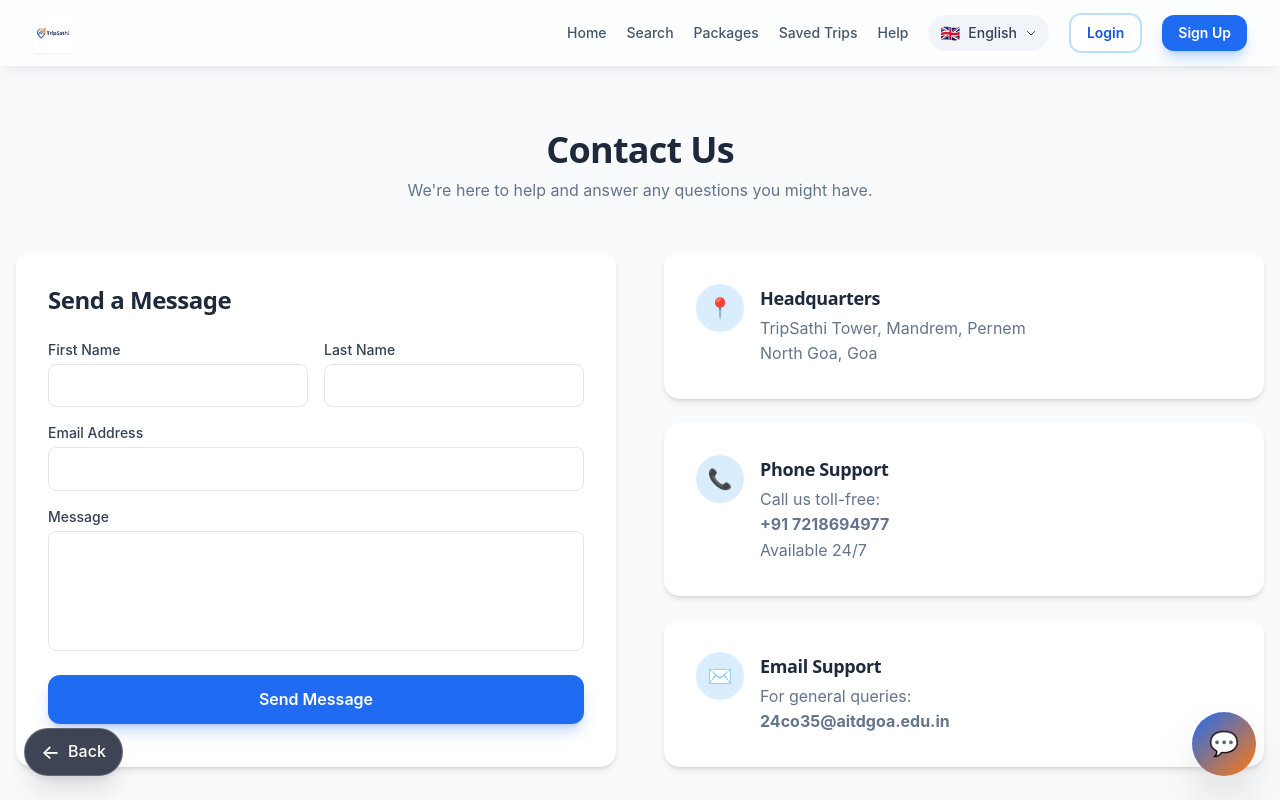
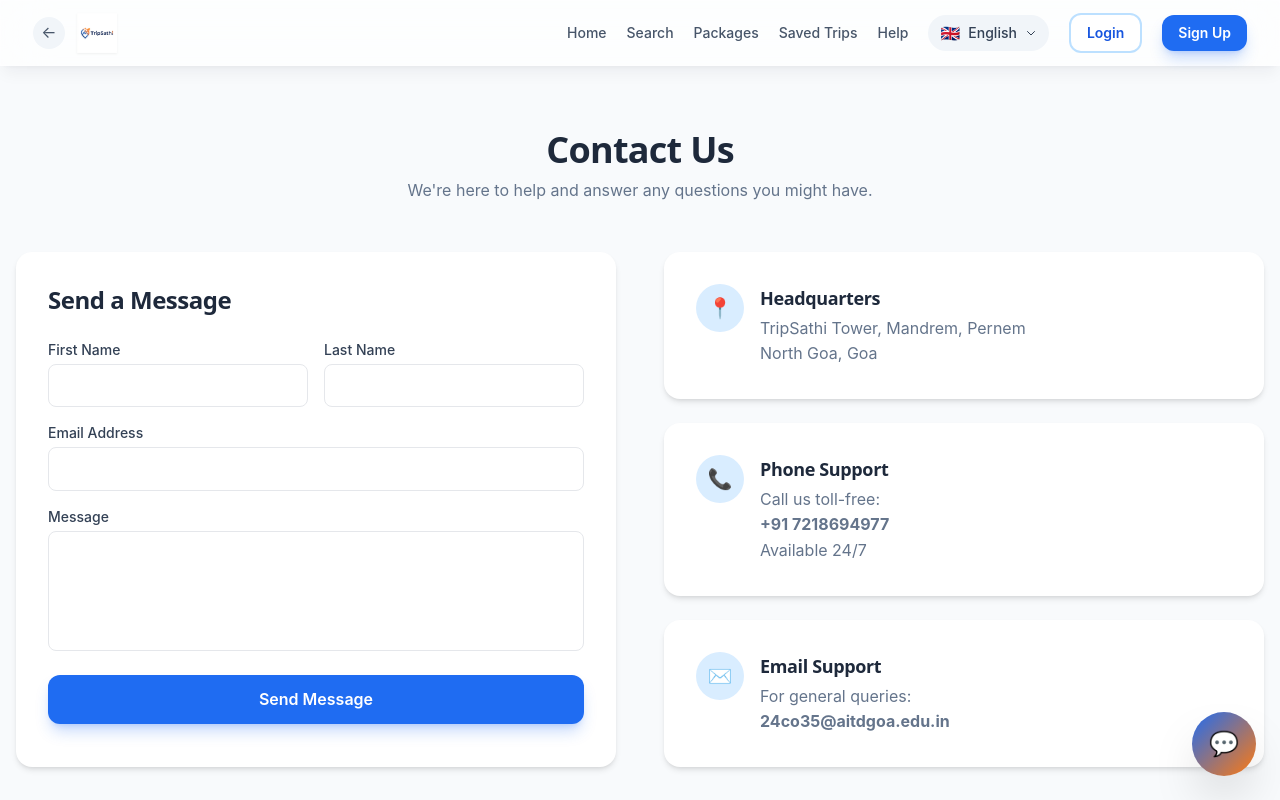
Before and after one commit to ShivamGawade-XS/TripSathi, a Next.js app: page /contact in a window 1280 px wide. Shown: the top 800 px of the page. Built offline with nearby package versions, Linux system fonts and the light colour scheme.

Commit message:
refactor(ui): change back routing button to native header integration

```diff
--- a/components/layout/Header.tsx
+++ b/components/layout/Header.tsx
@@ -1,12 +1,15 @@
 "use client"
 import { useState, useEffect } from "react"
 import Link from "next/link"
+import { useRouter, usePathname } from "next/navigation"
 import LanguageToggle from "@/components/ui/LanguageToggle"
 import { useLanguage } from "@/context/LanguageContext"
 
 export default function Header() {
   const [menuOpen, setMenuOpen] = useState(false)
   const { t } = useLanguage()
+  const router = useRouter()
+  const pathname = usePathname()
   const [user, setUser] = useState<{name: string} | null>(null)
 
   const checkUser = () => {
@@ -28,9 +31,20 @@ export default function Header() {
     <header className="sticky top-0 z-50 glass">
       <div className="max-w-7xl mx-auto px-4 sm:px-6 lg:px-8">
         <div className="flex items-center justify-between h-16">
-          <Link href="/" className="flex items-center gap-2">
-            <img src="/logo.png" alt="TripSathi Logo" className="max-h-10 w-auto object-contain drop-shadow-sm" />
-          </Link>
+          <div className="flex items-center gap-3">
+            {pathname !== "/" && (
+              <button
+                onClick={() => router.back()}
+                className="flex items-center justify-center w-8 h-8 rounded-full bg-surface-100 text-surface-600 hover:bg-surface-200 hover:text-surface-900 transition-colors"
+                aria-label="Go back"
+              >
+                ←
+              </button>
+            )}
+            <Link href="/" className="flex items-center gap-2">
+              <img src="/logo.png" alt="TripSathi Logo" className="max-h-10 w-auto object-contain drop-shadow-sm" />
+            </Link>
+          </div>
           <nav className="hidden md:flex items-center gap-5">
             <Link href="/" className="text-surface-600 hover:text-primary-600 font-medium transition-colors text-sm">{t("nav_home")}</Link>
             <Link href="/search" className="text-surface-600 hover:text-primary-600 font-medium transition-colors text-sm">{t("nav_search")}</Link>
--- a/components/layout/Layout.tsx
+++ b/components/layout/Layout.tsx
@@ -3,7 +3,6 @@ import Header from "./Header"
 import Footer from "./Footer"
 import MobileNav from "./MobileNav"
 import ChatWidget from "@/components/ui/ChatWidget"
-import BackButton from "@/components/ui/BackButton"
 import { LanguageProvider } from "@/context/LanguageContext"
 
 export default function Layout({ children }: { children: React.ReactNode }) {
@@ -15,7 +14,6 @@ export default function Layout({ children }: { children: React.ReactNode }) {
         <Footer />
         <MobileNav />
         <ChatWidget />
-        <BackButton />
       </div>
     </LanguageProvider>
   )
--- a/components/ui/BackButton.tsx
+++ /dev/null
@@ -1,18 +0,0 @@
-"use client"
-import { useRouter, usePathname } from "next/navigation"
-
-export default function BackButton() {
-  const router = useRouter()
-  const pathname = usePathname()
-
-  if (pathname === "/") return null
-
-  return (
-    <button
-      onClick={() => router.back()}
-      className="fixed bottom-6 left-6 z-40 bg-surface-900/80 hover:bg-surface-900 border border-white/20 text-white shadow-xl backdrop-blur-md px-4 py-2.5 rounded-full flex items-center justify-center gap-2 font-medium transition-all hover:-translate-x-1"
-    >
-      <span className="text-xl leading-none">←</span> Back
-    </button>
-  )
-}
```
